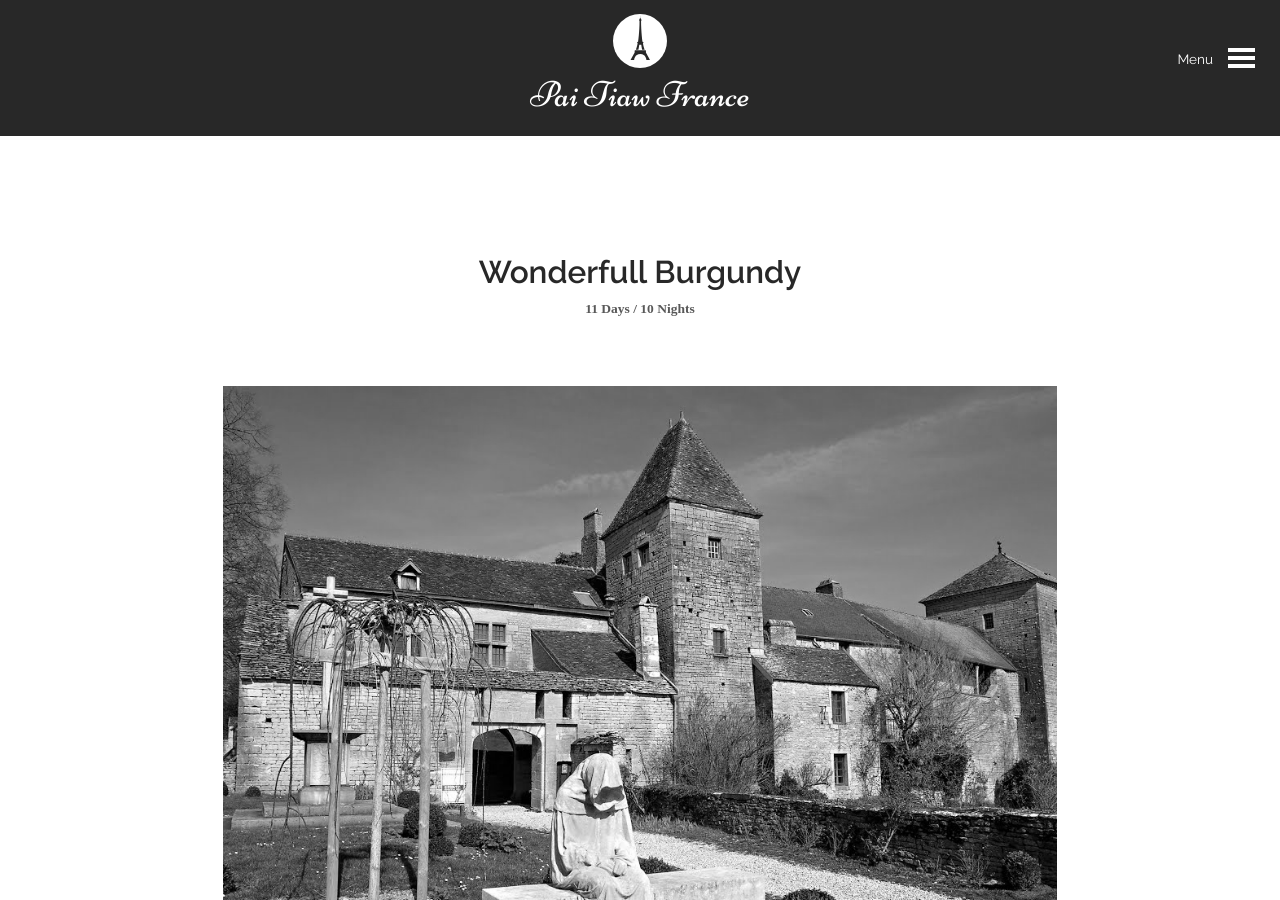
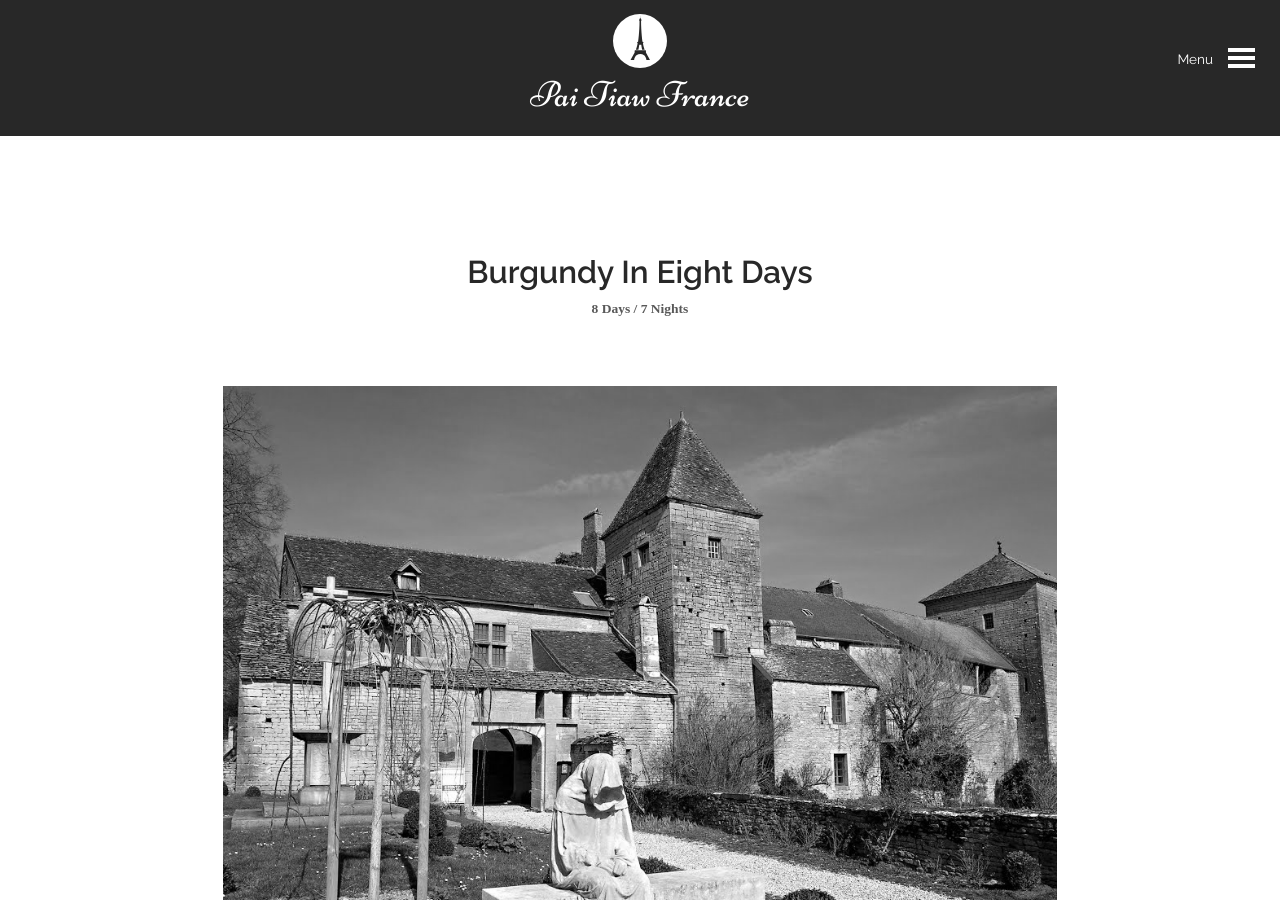
Before and after one commit to paitiewfrance/paitiewfrance.github.io, a Jekyll site: the page built from tour-burgundy/burgundy-eight-days.md, in a window 1280 px wide and 900 px high. Built offline with Jekyll 4.4.1, drawn with Linux system fonts in a browser that asks for light colours; nearby versions of some CDN libraries; some web fonts are replaced.

Commit message:
Add new trip burgundy eight days

```diff
--- a/_config.yml
+++ b/_config.yml
@@ -32,9 +32,9 @@ navigation:
        - label: Wonderfull Burgundy
          title:  Wonderfull Burgundy
          url: /tour-burgundy/wonderfull-burgundy
-       - label: Burgundy seven days
-         title:  Burgundy seven days
-         url: /tour-burgundy/burgundy-seven-day
+       - label: Burgundyeight days
+         title:  Burgundyeight days
+         url: /tour-burgundy/burgundy-eight-days
   - label: Tour Alps
     title: Tour Alps
     url: /tour-alps
--- a/tour-burgundy/burgundy-seven-day.md
+++ b/tour-burgundy/burgundy-eight-days.md
@@ -1,13 +1,13 @@
 ---
 layout: tour
-title: Wonderfull Burgundy
+title: Burgundy in eight days
 sitemap:
      priority: 0.7
      changefreq: 'monthly'
 
 keywords:  paitiewfrance france travel to burgundy bourgogne wine vineyards chablis dijon auxerre red wine tasting road of wine vezelay unesco fontenay abbey basilica world heritage site alesia beaune hospices of beaune
 meta: paitiewfrance france travel to burgundy bourgogne wine vineyards chablis dijon auxerre red wine tasting road of wine vezelay unesco fontenay abbey basilica world heritage site alesia beaune hospices of beaune
-duration: 11 Days / 10 Nights
+duration: 8 Days / 7 Nights
 img: /burgundy/chambertain.jpg
 intro: Disover the Burgundy in depth with us. From Dijon to Beaune, experience great wine throught the legendary Route des Grands Crus, admire the countless   medieval villages and endless vineyards. On the northern part, wander the UNESCO World Heritage Sites of Vezelay and the Fontenay abbey.  And much more with this 11 days tour.  Welcome to Burgundy.
 prices:
```
Also changed, not shown: tour-burgundy/wonderfull-burgundy.md (+1 -1 lines).
